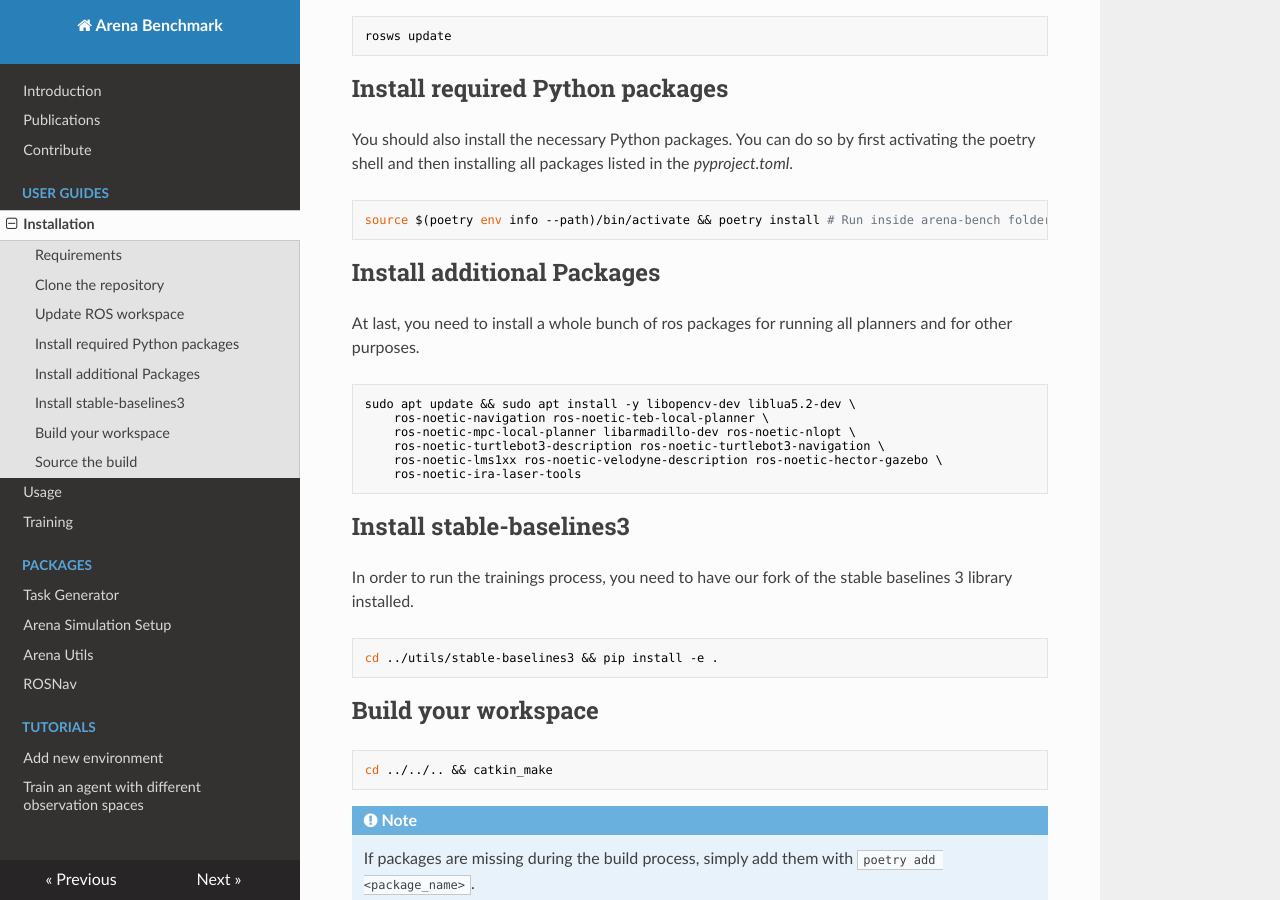
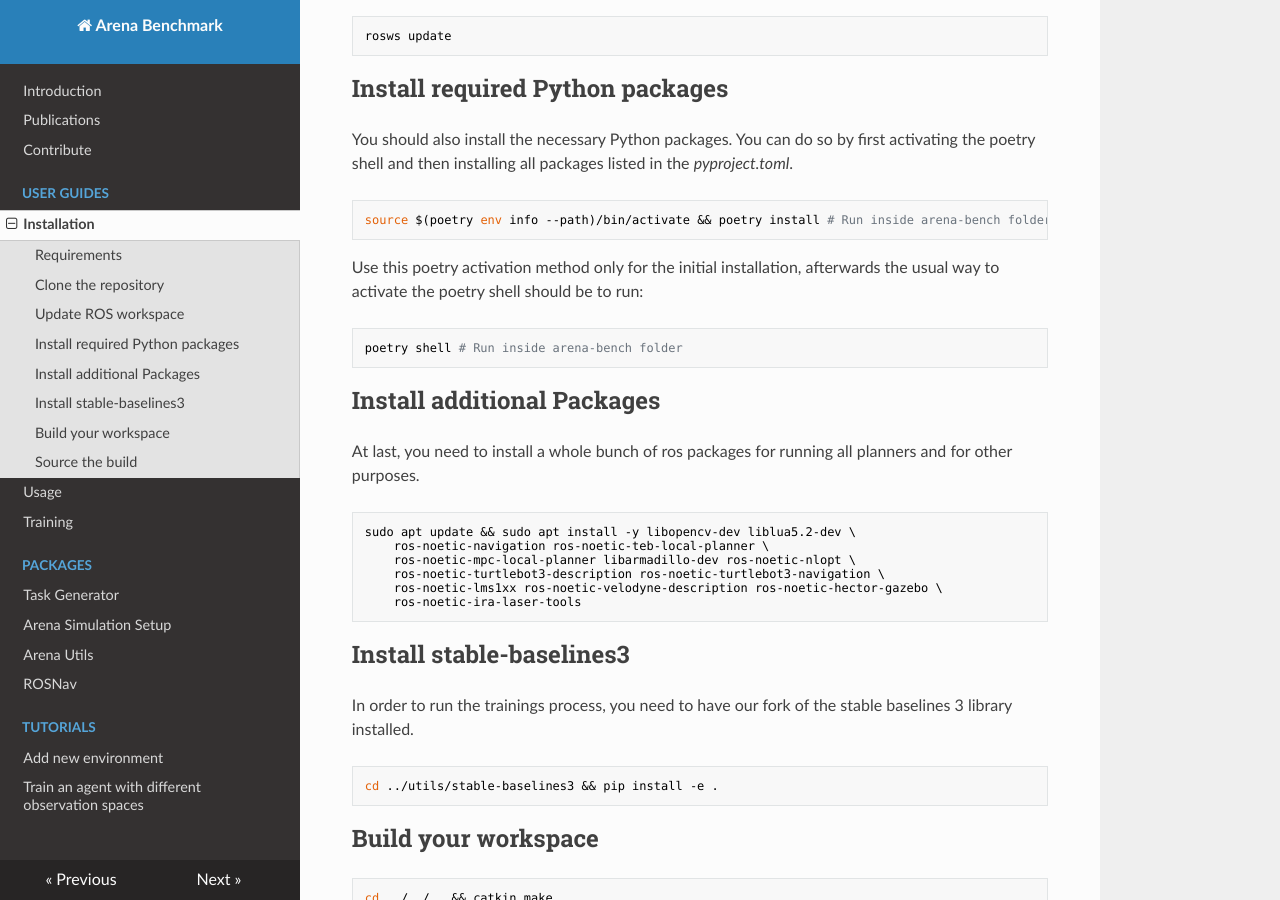
Before and after one commit to Arena-Rosnav/.github, an MkDocs documentation site: the page built from docs/user_guides/installation.md, in a window 1280 px wide and 900 px high, scrolled down 752 px. Built offline with MkDocs 1.6.1, drawn with Linux system fonts in a browser that asks for light colours; nearby versions of some CDN libraries; comment, search, counter and statistics services are not loaded.

Commit message:
Adding some explanation for poetry commands

````diff
--- a/docs/user_guides/installation.md
+++ b/docs/user_guides/installation.md
@@ -28,6 +28,10 @@ You should also install the necessary Python packages. You can do so by first ac
 
 ```bash
 source $(poetry env info --path)/bin/activate && poetry install # Run inside arena-bench folder
+```
+Use this poetry activation method only for the initial installation, afterwards the usual way to activate the poetry shell should be to run:
+```bash
+poetry shell # Run inside arena-bench folder
 ```
 
 ## Install additional Packages
````
